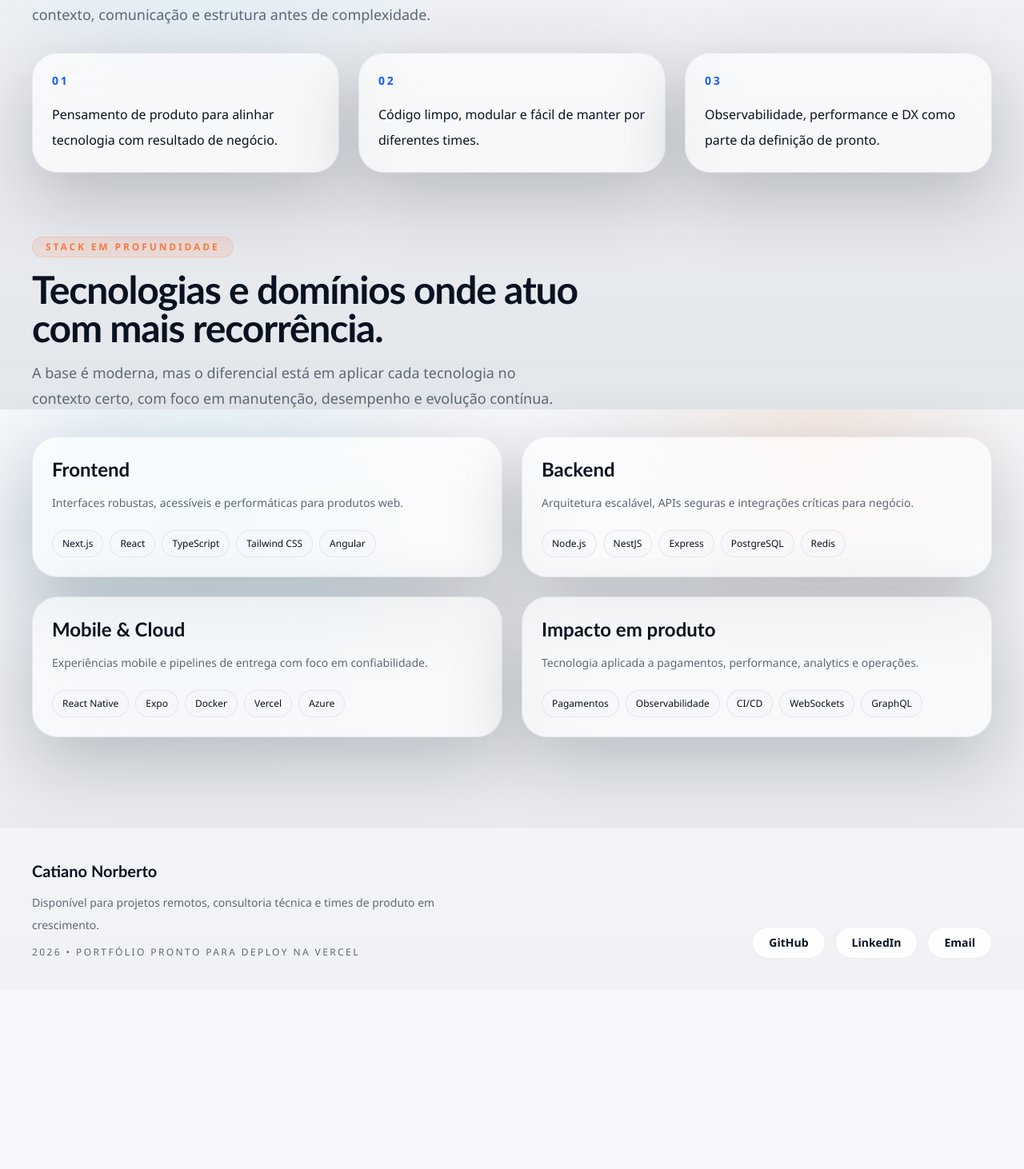
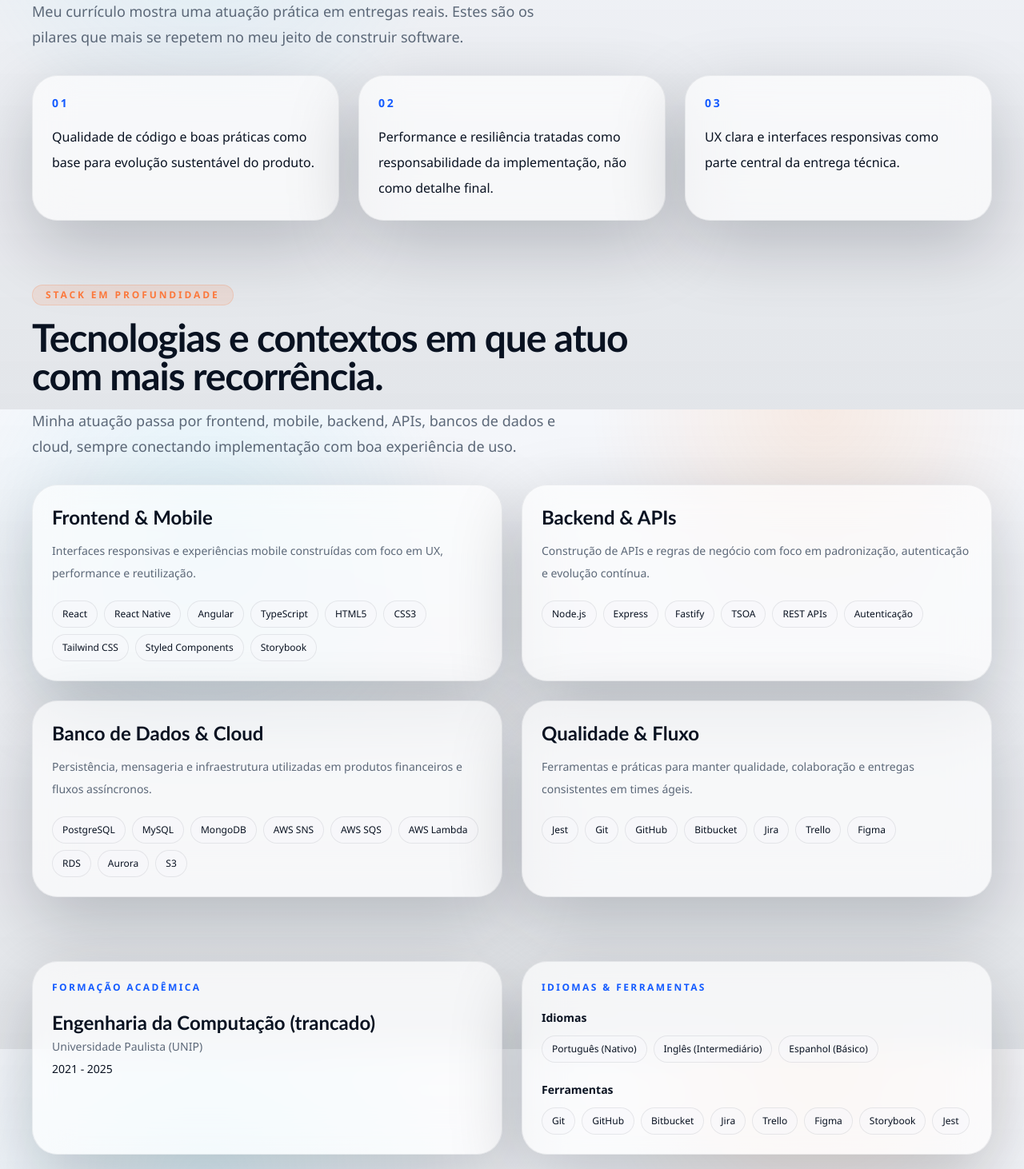
Before and after one commit to CatianoNorberto/PORTFOLIO, a Next.js app: page /about in a window 1280 px wide. Shown: the part 1088-2550 px from the top of the page at 80% size. Before the commit the page ends 2327 px from the top, so only its background shows below. Built offline with nearby package versions, Linux system fonts and the light colour scheme.

Commit message:
feat: personalize portfolio with resume data

```diff
--- a/app/about/page.tsx
+++ b/app/about/page.tsx
@@ -22,8 +22,8 @@ export default function AboutPage() {
         <div className="space-y-8">
           <SectionTitle
             eyebrow="Sobre mim"
-            title="Tecnologia, produto e execução alinhados para gerar impacto sustentável."
-            description="Meu trabalho é conectar estratégia, experiência e arquitetura para transformar problemas complexos em soluções escaláveis. Gosto de atuar onde front-end, back-end e contexto de negócio realmente se encontram."
+            title="Experiência full stack aplicada a produtos web, mobile e cenários financeiros."
+            description="Atuo do frontend ao backend em aplicações web e mobile, com foco em qualidade de código, performance, UX e boas práticas. Minha trajetória combina interfaces modernas, APIs robustas e evolução constante de produto."
           />
 
           <div className="grid gap-4 sm:grid-cols-3">
@@ -60,8 +60,8 @@ export default function AboutPage() {
       <section className="space-y-8">
         <SectionTitle
           eyebrow="Como eu trabalho"
-          title="Princípios que orientam arquitetura, produto e colaboração."
-          description="Boas decisões técnicas quase sempre nascem de clareza. Por isso, priorizo contexto, comunicação e estrutura antes de complexidade."
+          title="Princípios que guiam minhas decisões técnicas."
+          description="Meu currículo mostra uma atuação prática em entregas reais. Estes são os pilares que mais se repetem no meu jeito de construir software."
         />
 
         <div className="grid gap-6 md:grid-cols-3">
@@ -79,8 +79,8 @@ export default function AboutPage() {
       <section className="space-y-8">
         <SectionTitle
           eyebrow="Stack em profundidade"
-          title="Tecnologias e domínios onde atuo com mais recorrência."
-          description="A base é moderna, mas o diferencial está em aplicar cada tecnologia no contexto certo, com foco em manutenção, desempenho e evolução contínua."
+          title="Tecnologias e contextos em que atuo com mais recorrência."
+          description="Minha atuação passa por frontend, mobile, backend, APIs, bancos de dados e cloud, sempre conectando implementação com boa experiência de uso."
         />
 
         <div className="grid gap-6 md:grid-cols-2">
@@ -106,6 +106,60 @@ export default function AboutPage() {
           ))}
         </div>
       </section>
+
+      <section className="grid gap-6 lg:grid-cols-2">
+        <Card className="p-6">
+          <p className="text-xs font-semibold uppercase tracking-[0.2em] text-cyan">
+            Formação acadêmica
+          </p>
+          <div className="mt-5 space-y-4">
+            {siteConfig.education.map((item) => (
+              <div key={`${item.title}-${item.institution}`} className="space-y-1">
+                <h3 className="font-display text-2xl font-semibold text-foreground">
+                  {item.title}
+                </h3>
+                <p className="text-sm text-muted-foreground">{item.institution}</p>
+                <p className="text-sm leading-7 text-foreground">{item.period}</p>
+              </div>
+            ))}
+          </div>
+        </Card>
+
+        <Card className="p-6">
+          <p className="text-xs font-semibold uppercase tracking-[0.2em] text-cyan">
+            Idiomas & Ferramentas
+          </p>
+          <div className="mt-5 space-y-6">
+            <div>
+              <p className="text-sm font-semibold text-foreground">Idiomas</p>
+              <div className="mt-3 flex flex-wrap gap-2">
+                {siteConfig.languages.map((item) => (
+                  <span
+                    key={item}
+                    className="rounded-full border border-line bg-background/45 px-3 py-2 text-xs font-medium text-foreground"
+                  >
+                    {item}
+                  </span>
+                ))}
+              </div>
+            </div>
+
+            <div>
+              <p className="text-sm font-semibold text-foreground">Ferramentas</p>
+              <div className="mt-3 flex flex-wrap gap-2">
+                {siteConfig.tooling.map((item) => (
+                  <span
+                    key={item}
+                    className="rounded-full border border-line bg-background/45 px-3 py-2 text-xs font-medium text-foreground"
+                  >
+                    {item}
+                  </span>
+                ))}
+              </div>
+            </div>
+          </div>
+        </Card>
+      </section>
     </Container>
   );
 }
--- a/app/contact/page.tsx
+++ b/app/contact/page.tsx
@@ -9,9 +9,9 @@ import { SectionTitle } from "@/components/ui/SectionTitle";
 export const metadata: Metadata = createPageMetadata({
   title: "Contato",
   description:
-    "Entre em contato para discutir projetos, consultoria técnica, evolução de produto ou novas oportunidades.",
+    "Entre em contato para discutir oportunidades, projetos web e mobile, evolução de produto ou desafios técnicos.",
   path: "/contact",
-  keywords: ["contato desenvolvedor full stack", "consultoria next.js"],
+  keywords: ["contato desenvolvedor full stack", "react native", "node.js"],
 });
 
 export default function ContactPage() {
@@ -43,6 +43,18 @@ export default function ContactPage() {
               className="mt-4 block text-lg font-semibold text-foreground transition-colors duration-300 hover:text-accent"
             >
               {siteConfig.email}
+            </a>
+          </Card>
+
+          <Card className="p-6">
+            <p className="text-xs font-semibold uppercase tracking-[0.2em] text-cyan">
+              Telefone
+            </p>
+            <a
+              href={`tel:${siteConfig.phone.replace(/[^+\d]/g, "")}`}
+              className="mt-4 block text-lg font-semibold text-foreground transition-colors duration-300 hover:text-accent"
+            >
+              {siteConfig.phone}
             </a>
           </Card>
 
--- a/components/sections/Hero.tsx
+++ b/components/sections/Hero.tsx
@@ -3,8 +3,6 @@ import { siteConfig } from "@/lib/site";
 import { Button } from "@/components/ui/Button";
 import { Card } from "@/components/ui/Card";
 import { Container } from "@/components/ui/Container";
-
-const focusAreas = ["Pagamentos", "Performance", "Node.js", "React Native"];
 
 export function Hero() {
   return (
@@ -12,14 +10,14 @@ export function Hero() {
       <Container className="grid gap-12 lg:grid-cols-[1.1fr_0.9fr] lg:items-center">
         <div className="flex flex-col gap-8 animate-fade-up">
           <span className="inline-flex w-fit items-center rounded-full border border-cyan/20 bg-cyan-soft px-4 py-2 text-xs font-semibold uppercase tracking-[0.26em] text-cyan">
-            Full stack para produtos digitais
+            {siteConfig.role}
           </span>
 
           <div className="space-y-6">
             <h1 className="max-w-4xl font-display text-5xl font-semibold tracking-tight text-foreground sm:text-6xl xl:text-7xl">
-              Interfaces memoráveis e sistemas{" "}
-              <span className="text-gradient">escaláveis</span> para produtos que
-              precisam performar.
+              {siteConfig.name.split(" ")[0]} construindo produtos{" "}
+              <span className="text-gradient">web e mobile</span> com performance,
+              UX e boa arquitetura.
             </h1>
             <p className="max-w-2xl text-lg leading-8 text-muted-foreground sm:text-xl">
               {siteConfig.heroDescription}
@@ -36,7 +34,7 @@ export function Hero() {
           </div>
 
           <div className="flex flex-wrap gap-3 text-sm text-muted-foreground">
-            {focusAreas.map((item) => (
+            {siteConfig.focusAreas.map((item) => (
               <span
                 key={item}
                 className="rounded-full border border-line bg-surface px-4 py-2"
@@ -92,8 +90,7 @@ export function Hero() {
                     Especialidades
                   </p>
                   <p className="mt-2 text-sm leading-7 text-foreground">
-                    Next.js, APIs com Node.js, integrações críticas, observabilidade e
-                    modernização de legado.
+                    {siteConfig.specialties}
                   </p>
                 </div>
                 <div className="rounded-3xl border border-line/70 bg-background/45 p-4">
@@ -101,8 +98,7 @@ export function Hero() {
                     Foco atual
                   </p>
                   <p className="mt-2 text-sm leading-7 text-foreground">
-                    Plataformas com pagamentos, dados em tempo real e experiências
-                    orientadas por performance.
+                    {siteConfig.currentFocus}
                   </p>
                 </div>
               </div>
--- a/data/experience.ts
+++ b/data/experience.ts
@@ -2,39 +2,52 @@ import type { Experience } from "@/types/experience";
 
 export const experiences: Experience[] = [
   {
-    company: "PulsePay",
-    role: "Senior Full Stack Developer",
-    period: "2023 - Atual",
+    company: "Delta Investor / Keeper / Delta Global Banking",
+    role: "Desenvolvedor Fullstack Pleno",
+    period: "Out/2023 - Atual",
     description:
-      "Liderança técnica de iniciativas voltadas a checkout, reconciliação financeira e performance de aplicações críticas.",
+      "Desenvolvimento de aplicações web e mobile com React, React Native, Angular e TypeScript, com foco em interfaces responsivas, UX e produtos financeiros.",
     outcomes: [
-      "Escalei um fluxo de pagamentos com tolerância a falhas e monitoramento de ponta a ponta.",
-      "Reduzi o tempo de carregamento da experiência web principal em 38% com otimizações orientadas por métricas.",
+      "Desenvolvi o KeeperAppBanking do zero, incluindo PIX, transferências, gestão de faturas e camadas de segurança.",
+      "Construí o backend do zero com Node.js, PostgreSQL e TSOA para documentação e padronização da API.",
+      "Arquitetei integrações em AWS com SNS, SQS, Lambda, RDS, Aurora e S3.",
+      "Migrei o fluxo de pagamento de síncrono (~10-12s) para assíncrono (~2-4s), aumentando resiliência e melhorando performance.",
     ],
-    stack: ["Next.js", "Node.js", "TypeScript", "PostgreSQL", "Docker"],
+    stack: [
+      "React",
+      "React Native",
+      "Angular",
+      "TypeScript",
+      "Node.js",
+      "PostgreSQL",
+      "TSOA",
+      "AWS",
+    ],
   },
   {
-    company: "Atlas SaaS",
-    role: "Full Stack Developer",
-    period: "2021 - 2023",
+    company: "Firgun",
+    role: "Desenvolvedor Fullstack",
+    period: "Jul/2020 - Mar/2023",
     description:
-      "Desenvolvimento de produtos B2B com foco em dashboards, automações internas e integrações entre times de negócio.",
+      "Desenvolvimento de aplicações web e mobile com React e React Native, além da criação e manutenção de APIs REST com Node.js e Express.",
     outcomes: [
-      "Implantei um painel operacional em tempo real que passou a orientar decisões diárias do time de suporte.",
-      "Estruturei pipelines CI/CD para reduzir o tempo de release e elevar a confiabilidade das entregas.",
+      "Implementei regras de negócio, integrações com banco de dados e autenticação.",
+      "Participei de refinamentos técnicos, correções de bugs e evolução contínua do produto.",
+      "Atuei em times ágeis com versionamento de código e entregas contínuas.",
     ],
-    stack: ["React", "Node.js", "Redis", "Azure", "Tailwind CSS"],
+    stack: ["React", "React Native", "Node.js", "Express", "REST APIs"],
   },
   {
-    company: "North Studio",
-    role: "Front-end Developer",
-    period: "2019 - 2021",
+    company: "Grupo Meza Tecnologias",
+    role: "Desenvolvedor Frontend",
+    period: "Fev/2019 - Mai/2020",
     description:
-      "Construção de interfaces para produtos digitais e manutenção de design systems escaláveis em múltiplos clientes.",
+      "Criação de interfaces web responsivas e componentes reutilizáveis com React, integrando layouts do Figma com APIs e evoluindo funcionalidades existentes.",
     outcomes: [
-      "Criei componentes reutilizáveis que aceleraram novas entregas e padronizaram UX entre squads.",
-      "Conduzi migrações de interfaces legadas para uma base moderna com Angular e React.",
+      "Implementei layouts a partir de Figma com foco em consistência visual e boa experiência de uso.",
+      "Mantive e evoluí funcionalidades existentes com atenção a UX e performance.",
+      "Colaborei com designers e backend na entrega de novas features.",
     ],
-    stack: ["Angular", "React", "TypeScript", "Sass", "Figma"],
+    stack: ["React", "TypeScript", "Figma", "APIs", "CSS3"],
   },
 ];
--- a/data/projects.ts
+++ b/data/projects.ts
@@ -2,51 +2,60 @@ import type { Project } from "@/types/project";
 
 export const projects: Project[] = [
   {
-    slug: "payments-orchestrator",
-    name: "Payments Orchestrator",
-    category: "Fintech Platform",
+    slug: "keeper-app-banking",
+    name: "KeeperApp Banking",
+    category: "Fintech / Banking App",
     description:
-      "Plataforma full stack para checkout multiadquirente com split de pagamentos, antifraude e observabilidade operacional.",
-    impact: "Redução de 32% nas falhas de pagamento e ganho de visibilidade em tempo real do funil.",
-    technologies: ["Next.js", "Node.js", "Stripe", "PostgreSQL", "Redis"],
-    githubUrl: "https://github.com/catianonorberto/payments-orchestrator",
-    demoUrl: "https://payments-orchestrator.vercel.app",
+      "Aplicação web e mobile desenvolvida do zero para operações bancárias, com pagamentos via PIX, transferências, gestão de faturas e camadas de segurança.",
+    impact:
+      "A migração do fluxo de pagamento de síncrono para assíncrono reduziu o processamento de cerca de 10-12 segundos para 2-4 segundos, com ganho de resiliência e redução de custo de CPU.",
+    technologies: [
+      "React Native",
+      "React",
+      "Angular",
+      "TypeScript",
+      "Node.js",
+      "PostgreSQL",
+      "TSOA",
+      "AWS",
+    ],
+    visibilityNote: "Projeto proprietário sem links públicos.",
     featured: true,
   },
   {
-    slug: "ops-analytics-dashboard",
-    name: "Ops Analytics Dashboard",
-    category: "SaaS Analytics",
+    slug: "plataforma-reserva-mesas",
+    name: "Plataforma de Reserva de Mesas",
+    category: "Eventos / Experiência Interativa",
     description:
-      "Dashboard de operações para times logísticos com streaming de eventos, alertas inteligentes e KPIs por squad.",
-    impact: "Tempo de resposta 45% menor em incidentes operacionais e decisões mais rápidas por turno.",
-    technologies: ["React", "Node.js", "WebSocket", "Redis", "Charting"],
-    githubUrl: "https://github.com/catianonorberto/ops-analytics-dashboard",
-    demoUrl: "https://ops-analytics-dashboard.vercel.app",
+      "Plataforma web para reserva de mesas em eventos com mapa interativo em canvas, autenticação, perfis de acesso e integração com APIs.",
+    impact:
+      "Entregou uma experiência visual de reserva com operação por perfis distintos de admin, usuário e hostess em uma interface responsiva.",
+    technologies: ["React", "TypeScript", "Canvas", "Autenticação", "APIs"],
+    visibilityNote: "Projeto proprietário sem links públicos.",
     featured: true,
   },
   {
-    slug: "mobile-field-suite",
-    name: "Mobile Field Suite",
-    category: "Mobile Productivity",
+    slug: "produtos-web-mobile-firgun",
+    name: "Produtos Web e Mobile na Firgun",
+    category: "Produtos Digitais",
     description:
-      "Aplicativo React Native para equipes de campo com sincronização offline, assinatura digital e roteiros dinâmicos.",
-    impact: "Economia média de 8 horas por semana para operações em campo com sincronização resiliente.",
-    technologies: ["React Native", "Expo", "Node.js", "GraphQL", "SQLite"],
-    githubUrl: "https://github.com/catianonorberto/mobile-field-suite",
-    demoUrl: "https://mobile-field-suite.vercel.app",
+      "Desenvolvimento full stack de aplicações web e mobile com React, React Native e APIs REST em Node.js e Express, cobrindo regras de negócio, autenticação e integrações.",
+    impact:
+      "Atuação contínua em evolução de produto, correções, refinamentos técnicos e integrações com banco de dados em times ágeis.",
+    technologies: ["React", "React Native", "Node.js", "Express", "REST APIs"],
+    visibilityNote: "Projetos corporativos desenvolvidos em contexto privado.",
     featured: true,
   },
   {
-    slug: "enterprise-migration-hub",
-    name: "Enterprise Migration Hub",
-    category: "Enterprise Modernization",
+    slug: "interfaces-web-grupo-meza",
+    name: "Interfaces Web no Grupo Meza",
+    category: "Frontend / UX",
     description:
-      "Hub de migração para modernização de legado com filas assíncronas, rollback seguro e trilhas de auditoria.",
-    impact: "Migração de 120 mil registros com zero downtime percebido e rastreabilidade ponta a ponta.",
-    technologies: ["Angular", "Node.js", "RabbitMQ", "Azure", "SQL Server"],
-    githubUrl: "https://github.com/catianonorberto/enterprise-migration-hub",
-    demoUrl: "https://enterprise-migration-hub.vercel.app",
+      "Criação de interfaces web responsivas e componentes reutilizáveis com React, a partir de layouts no Figma e integração com APIs.",
+    impact:
+      "Melhorou a consistência visual e a experiência do usuário enquanto evoluía funcionalidades existentes com foco em UX e performance.",
+    technologies: ["React", "TypeScript", "Figma", "APIs", "CSS3"],
+    visibilityNote: "Projeto profissional sem demonstração pública.",
   },
 ];
 
--- a/data/skills.ts
+++ b/data/skills.ts
@@ -2,23 +2,47 @@ import type { SkillGroup } from "@/types/skill";
 
 export const skillGroups: SkillGroup[] = [
   {
-    title: "Frontend",
-    description: "Interfaces robustas, acessíveis e performáticas para produtos web.",
-    items: ["Next.js", "React", "TypeScript", "Tailwind CSS", "Angular"],
+    title: "Frontend & Mobile",
+    description:
+      "Interfaces responsivas e experiências mobile construídas com foco em UX, performance e reutilização.",
+    items: [
+      "React",
+      "React Native",
+      "Angular",
+      "TypeScript",
+      "HTML5",
+      "CSS3",
+      "Tailwind CSS",
+      "Styled Components",
+      "Storybook",
+    ],
   },
   {
-    title: "Backend",
-    description: "Arquitetura escalável, APIs seguras e integrações críticas para negócio.",
-    items: ["Node.js", "NestJS", "Express", "PostgreSQL", "Redis"],
+    title: "Backend & APIs",
+    description:
+      "Construção de APIs e regras de negócio com foco em padronização, autenticação e evolução contínua.",
+    items: ["Node.js", "Express", "Fastify", "TSOA", "REST APIs", "Autenticação"],
   },
   {
-    title: "Mobile & Cloud",
-    description: "Experiências mobile e pipelines de entrega com foco em confiabilidade.",
-    items: ["React Native", "Expo", "Docker", "Vercel", "Azure"],
+    title: "Banco de Dados & Cloud",
+    description:
+      "Persistência, mensageria e infraestrutura utilizadas em produtos financeiros e fluxos assíncronos.",
+    items: [
+      "PostgreSQL",
+      "MySQL",
+      "MongoDB",
+      "AWS SNS",
+      "AWS SQS",
+      "AWS Lambda",
+      "RDS",
+      "Aurora",
+      "S3",
+    ],
   },
   {
-    title: "Impacto em produto",
-    description: "Tecnologia aplicada a pagamentos, performance, analytics e operações.",
-    items: ["Pagamentos", "Observabilidade", "CI/CD", "WebSockets", "GraphQL"],
+    title: "Qualidade & Fluxo",
+    description:
+      "Ferramentas e práticas para manter qualidade, colaboração e entregas consistentes em times ágeis.",
+    items: ["Jest", "Git", "GitHub", "Bitbucket", "Jira", "Trello", "Figma"],
   },
 ];
--- a/lib/metadata.ts
+++ b/lib/metadata.ts
@@ -29,7 +29,6 @@ export const siteMetadata: Metadata = {
     card: "summary_large_image",
     title: defaultTitle,
     description: siteConfig.description,
-    creator: "@catianonorberto",
   },
   alternates: {
     canonical: "/",
@@ -70,7 +69,6 @@ export function createPageMetadata({
       card: "summary_large_image",
       title,
       description,
-      creator: "@catianonorberto",
     },
   };
 }
--- a/lib/site.ts
+++ b/lib/site.ts
@@ -1,40 +1,81 @@
 export const siteConfig = {
-  name: "Catiano Norberto",
-  role: "Full Stack Developer",
-  location: "Brasil",
+  name: "Catiano Norberto Ermelinda",
+  role: "Desenvolvedor Fullstack Pleno",
+  location: "São Paulo - SP",
   url: "https://portfolio-profissional.vercel.app",
-  email: "contato@catianonorberto.dev",
-  headline: "Construo produtos digitais escaláveis com foco em performance, clareza e impacto real de negócio.",
+  email: "catianonorbertopeks@gmail.com",
+  phone: "+55 11 91245-7937",
+  headline:
+    "Desenvolvedor Fullstack Pleno com mais de 5 anos de experiência no desenvolvimento de aplicações web e mobile, atuando do frontend ao backend.",
   description:
-    "Portfólio profissional de Catiano Norberto, desenvolvedor full stack especializado em experiências web modernas, plataformas de pagamento e sistemas de alta confiabilidade.",
-  availability: "Disponível para projetos remotos, consultoria técnica e times de produto em crescimento.",
+    "Portfólio profissional de Catiano Norberto Ermelinda, desenvolvedor full stack com experiência em React, React Native, Angular, TypeScript e Node.js, com atuação em produtos financeiros e plataformas complexas.",
+  availability:
+    "Baseado em São Paulo - SP, com atuação em produtos web e mobile e abertura para conversar sobre oportunidades e projetos.",
+  heroTitle:
+    "Aplicações web e mobile com foco em performance, UX e qualidade de código.",
   heroDescription:
-    "Atuo de ponta a ponta em produtos digitais, conectando experiência de usuário, arquitetura front-end, APIs robustas e decisões técnicas orientadas por resultado.",
+    "Experiência sólida com React, React Native, Angular, TypeScript e Node.js, construindo produtos financeiros e plataformas complexas com foco em boas práticas, performance e experiência do usuário.",
+  focusAreas: [
+    "React",
+    "React Native",
+    "Node.js",
+    "Pagamentos",
+    "Angular",
+    "AWS",
+  ],
+  specialties:
+    "Frontend responsivo, apps mobile, APIs em Node.js, fluxos de pagamento, integrações e arquitetura orientada a performance.",
+  currentFocus:
+    "Produtos financeiros, aplicações web e mobile, integrações assíncronas e evolução contínua de UX.",
   stats: [
-    { value: "6+", label: "anos entregando software em produção" },
-    { value: "12", label: "projetos com foco em performance e operação" },
-    { value: "99.9%", label: "meta de confiabilidade em fluxos críticos" },
+    { value: "5+", label: "anos desenvolvendo aplicações web e mobile" },
+    { value: "2-4s", label: "tempo final do fluxo de pagamentos após otimização" },
+    { value: "3", label: "empresas com atuação em produtos e plataformas complexas" },
   ],
   principles: [
-    "Pensamento de produto para alinhar tecnologia com resultado de negócio.",
-    "Código limpo, modular e fácil de manter por diferentes times.",
-    "Observabilidade, performance e DX como parte da definição de pronto.",
+    "Qualidade de código e boas práticas como base para evolução sustentável do produto.",
+    "Performance e resiliência tratadas como responsabilidade da implementação, não como detalhe final.",
+    "UX clara e interfaces responsivas como parte central da entrega técnica.",
+  ],
+  education: [
+    {
+      title: "Engenharia da Computação (trancado)",
+      institution: "Universidade Paulista (UNIP)",
+      period: "2021 - 2025",
+    },
+  ],
+  languages: [
+    "Português (Nativo)",
+    "Inglês (Intermediário)",
+    "Espanhol (Básico)",
+  ],
+  tooling: [
+    "Git",
+    "GitHub",
+    "Bitbucket",
+    "Jira",
+    "Trello",
+    "Figma",
+    "Storybook",
+    "Jest",
   ],
   socialLinks: [
-    { label: "GitHub", href: "https://github.com/catianonorberto" },
-    { label: "LinkedIn", href: "https://www.linkedin.com/in/catianonorberto" },
-    { label: "Email", href: "mailto:contato@catianonorberto.dev" },
+    { label: "GitHub", href: "https://github.com/CatianoNorberto" },
+    { label: "LinkedIn", href: "https://linkedin.com/in/catiano-norberto" },
+    { label: "Email", href: "mailto:catianonorbertopeks@gmail.com" },
+    { label: "Telefone", href: "tel:+5511912457937" },
   ],
 } as const;
 
 export const defaultKeywords = [
   "desenvolvedor full stack",
-  "next.js portfolio",
+  "portfólio desenvolvedor full stack",
   "typescript",
-  "tailwind css",
   "node.js",
   "react native",
   "angular",
   "pagamentos",
+  "react",
   "performance web",
+  "produtos financeiros",
 ];
--- a/types/project.ts
+++ b/types/project.ts
@@ -5,7 +5,8 @@ export type Project = {
   description: string;
   impact: string;
   technologies: string[];
-  githubUrl: string;
-  demoUrl: string;
+  githubUrl?: string;
+  demoUrl?: string;
+  visibilityNote?: string;
   featured?: boolean;
 };
```
Also changed, not shown: app/projects/page.tsx (+6 -6 lines), components/ProjectCard.tsx (+9 -0 lines).
